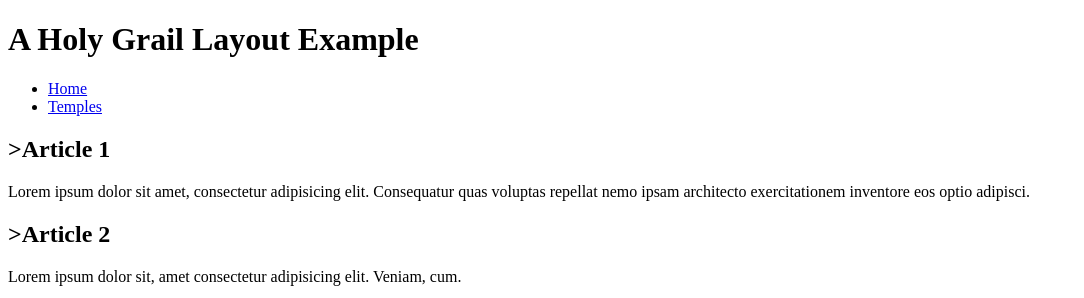
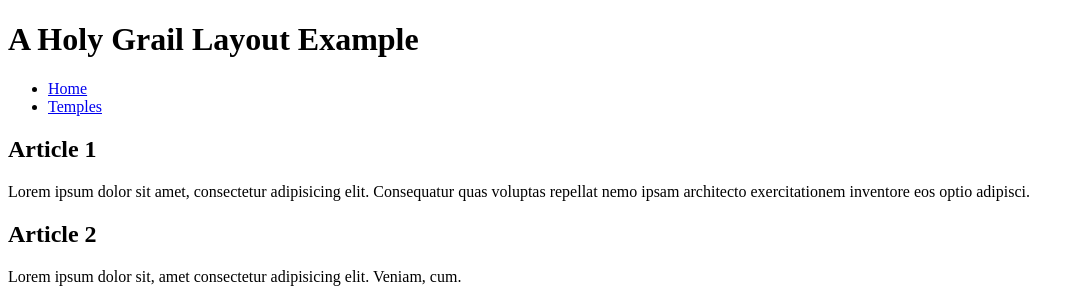
Before and after one commit to NiorVox/wdd130, a plain HTML site: page week02/holygrail.html in a window 1280 px wide. Shown: the top 298 px of the page, without its empty margins (0-1084 px from the left). Drawn offline with Linux system fonts and the light colour scheme; grey boxes are pictures that could not be loaded.

Commit message:
Article Fix

```diff
--- a/week02/holygrail.html
+++ b/week02/holygrail.html
@@ -24,13 +24,13 @@
     <main>
         <section>
             <article>
-                <h2>>Article 1</h2>
+                <h2>Article 1</h2>
                 <p>Lorem ipsum dolor sit amet, consectetur adipisicing elit. Consequatur quas voluptas repellat nemo ipsam architecto exercitationem inventore eos optio adipisci.</p>
             </article>
         </section>
         <section>
             <article>
-                <h2>>Article 2</h2>
+                <h2>Article 2</h2>
                 <p>Lorem ipsum dolor sit, amet consectetur adipisicing elit. Veniam, cum.</p>
             </article>
         </section>
```
